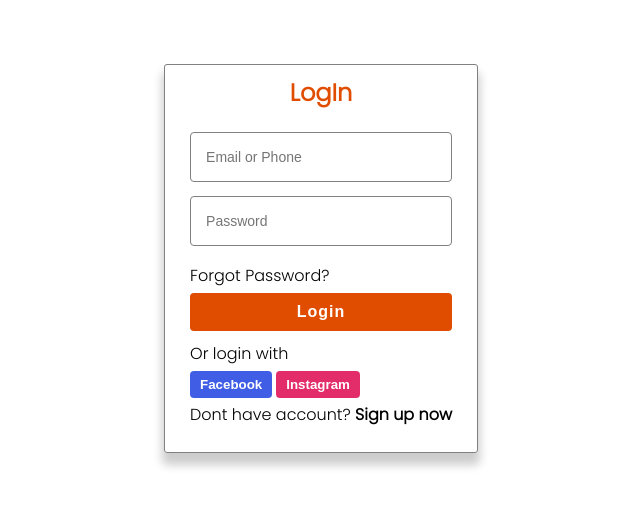
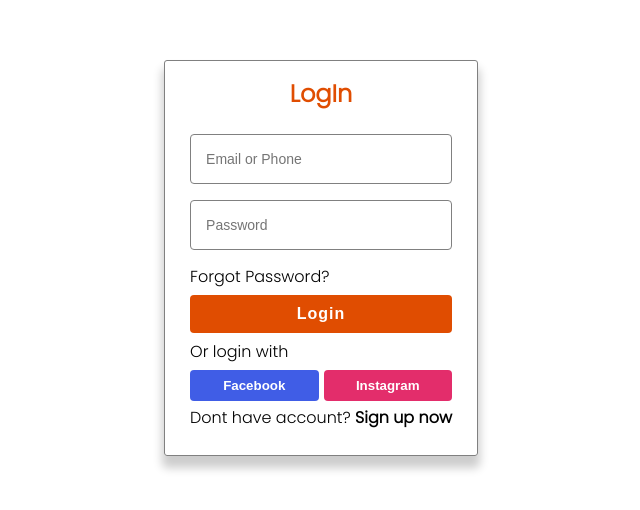
Before and after one commit to al-mohaimin-farabi/simple-login-form, a plain HTML site: page index.html in a window 1280 px wide. Shown: the part 142-652 px from the top of the page, without its empty margins (319-959 px from the left). Drawn offline with Linux system fonts and the light colour scheme.

Commit message:
simple redisgne

```diff
--- a/style.css
+++ b/style.css
@@ -1,8 +1,10 @@
 @import url("https://fonts.googleapis.com/css2?family=Poppins:ital,wght@0,300;1,200&display=swap");
+
 * {
   margin: 0px;
   padding: 0px;
 }
+
 body {
   font-family: "Poppins", sans-serif;
   background-image: url(632200.jpg);
@@ -10,10 +12,12 @@ body {
   background-position: center top;
   background-size: 100% 625px;
 }
+
 .d-flex {
   display: flex;
   justify-content: center;
 }
+
 .main {
   width: 100%;
   height: 100vh;
@@ -25,77 +29,63 @@ body {
   box-shadow: 0px 10px 10px 2px rgba(0, 0, 0, 0.2);
 }
 .main .hero-area .wrapper h2 {
-  margin-top: 10px;
-  margin-bottom: -10px;
+  margin: 15px 0px -10px;
   text-align: center;
   color: #e04d01;
 }
-.login-form {
-  padding: 25px 25px;
+.wrapper .login-form {
+  padding: 25px;
   flex-direction: column;
 }
-
-.wrapper input {
-  margin: 7px 0px;
+.wrapper .login-form input {
+  margin: 8px 0px;
   font-size: 16px;
   padding: 15px;
   border: 1px solid grey;
   border-radius: 4px;
 }
 .login-form p {
-  margin: 10px 0px 5px;
+  margin: 6px 0px;
 }
-
 .login-form input::placeholder {
   font-size: 14px;
 }
 .button {
   color: white;
-  border: none !important;
+  border: 1px transparent;
   border-radius: 4px;
 }
 
 .login-button {
   padding: 10px 4px;
   background-color: #e04d01;
-
   font-size: 16px;
   letter-spacing: 1px;
   font-weight: 600;
-  border: 1px solid grey;
 }
 .social {
+  width: 100%;
   justify-content: flex-start;
 }
 .social-login-button {
   border-radius: 4px;
-  border: transparent;
-  padding: 6px 10px 6px 10px;
+  border: 1px transparent;
+  width: 50%;
+  padding: 8px 10px;
   color: white;
-  font-weight: 700;
-  outline: none;
+  font-weight: 600;
 }
 .social-login-button:first-child {
-  margin-right: 4px;
+  margin-right: 5px;
   background-color: #405de6;
 }
 .social-login-button:last-child {
-  margin-right: 4px;
   background-color: #e32d6b;
 }
-/* .facebook-button {
-  margin-right: 4px;
-  background-color: #405de6;
-}
-.instagram-button {
-  background-color: #e32d6b;
-} */
-
 .wrapper span {
   margin: 4px 0px 0px;
 }
-
-a {
+.wrapper a {
   text-decoration: none;
   color: black;
   font-weight: 600;
```
